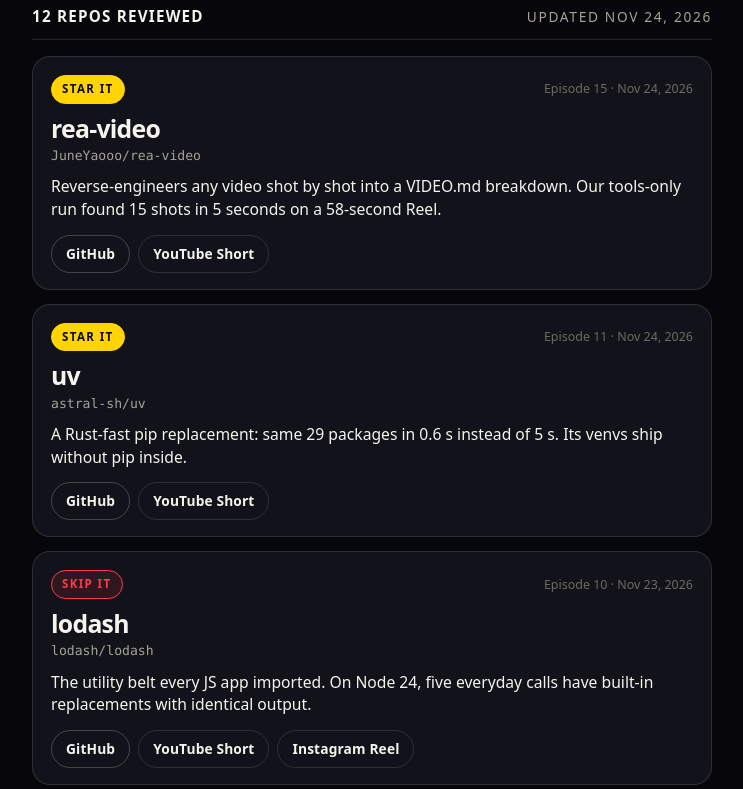
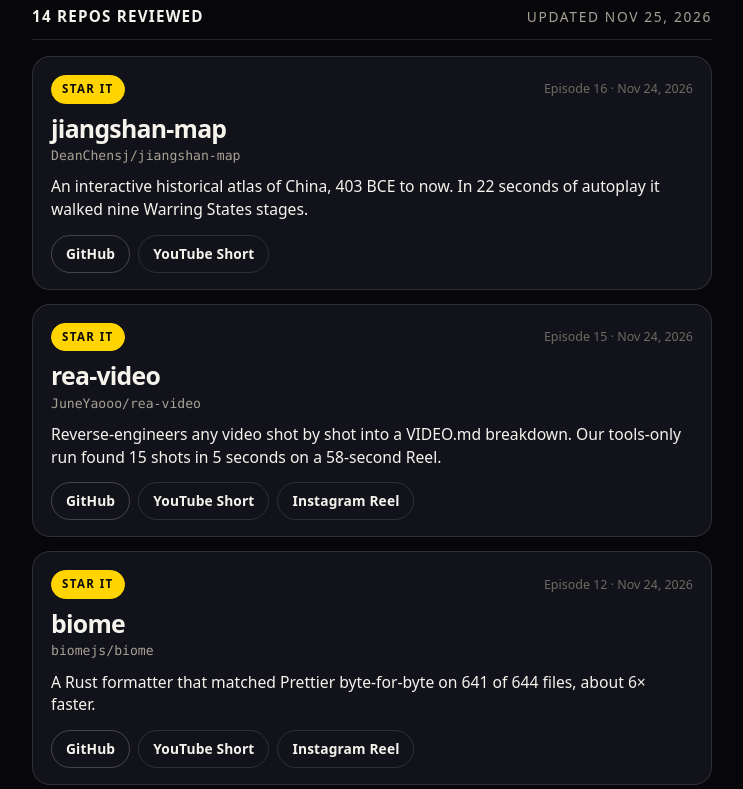
Before and after one commit to WorldYT/WorldYT.github.io, a plain HTML site: page starorskip/index.html in a window 1280 px wide. Shown: the part 322-1111 px from the top of the page, without its empty margins (268-1011 px from the left). Drawn offline with Linux system fonts and the light colour scheme.

Commit message:
Star or Skip repo list: add biomejs/biome (ep12) and DeanChensj/jiangshan-map (ep16)

```diff
--- a/starorskip/index.html
+++ b/starorskip/index.html
@@ -184,8 +184,19 @@
         <a href="https://www.instagram.com/starorskip.repos/" rel="noopener noreferrer">Instagram @starorskip.repos</a>
       </nav>
     </header>
-    <div class="count"><strong>12 repos reviewed</strong><span>Updated Nov 24, 2026</span></div>
+    <div class="count"><strong>14 repos reviewed</strong><span>Updated Nov 25, 2026</span></div>
     <section class="list" aria-label="Reviewed repositories">
+
+      <article class="card">
+        <div class="card-top">
+          <span class="badge star">STAR IT</span>
+          <span class="meta">Episode 16 · Nov 24, 2026</span>
+        </div>
+        <h2>jiangshan-map</h2>
+        <p class="slug"><a href="https://github.com/DeanChensj/jiangshan-map" rel="noopener noreferrer">DeanChensj/jiangshan-map</a></p>
+        <p class="blurb">An interactive historical atlas of China, 403 BCE to now. In 22 seconds of autoplay it walked nine Warring States stages.</p>
+        <div class="links"><a class="btn gh" href="https://github.com/DeanChensj/jiangshan-map" rel="noopener noreferrer">GitHub</a><a class="btn yt" href="https://youtube.com/shorts/GT_rBl5S98k" rel="noopener noreferrer">YouTube Short</a></div>
+      </article>
 
       <article class="card">
         <div class="card-top">
@@ -195,7 +206,18 @@
         <h2>rea-video</h2>
         <p class="slug"><a href="https://github.com/JuneYaooo/rea-video" rel="noopener noreferrer">JuneYaooo/rea-video</a></p>
         <p class="blurb">Reverse-engineers any video shot by shot into a VIDEO.md breakdown. Our tools-only run found 15 shots in 5 seconds on a 58-second Reel.</p>
-        <div class="links"><a class="btn gh" href="https://github.com/JuneYaooo/rea-video" rel="noopener noreferrer">GitHub</a><a class="btn yt" href="https://youtube.com/shorts/20sAKTKhqAo" rel="noopener noreferrer">YouTube Short</a></div>
+        <div class="links"><a class="btn gh" href="https://github.com/JuneYaooo/rea-video" rel="noopener noreferrer">GitHub</a><a class="btn yt" href="https://youtube.com/shorts/20sAKTKhqAo" rel="noopener noreferrer">YouTube Short</a><a class="btn ig" href="https://www.instagram.com/starorskip.repos/reel/DgIi3pczrGt/" rel="noopener noreferrer">Instagram Reel</a></div>
+      </article>
+
+      <article class="card">
+        <div class="card-top">
+          <span class="badge star">STAR IT</span>
+          <span class="meta">Episode 12 · Nov 24, 2026</span>
+        </div>
+        <h2>biome</h2>
+        <p class="slug"><a href="https://github.com/biomejs/biome" rel="noopener noreferrer">biomejs/biome</a></p>
+        <p class="blurb">A Rust formatter that matched Prettier byte-for-byte on 641 of 644 files, about 6× faster.</p>
+        <div class="links"><a class="btn gh" href="https://github.com/biomejs/biome" rel="noopener noreferrer">GitHub</a><a class="btn yt" href="https://youtube.com/shorts/ZsRrSjTdo2Q" rel="noopener noreferrer">YouTube Short</a><a class="btn ig" href="https://www.instagram.com/starorskip.repos/reel/DgJkCAdztDY/" rel="noopener noreferrer">Instagram Reel</a></div>
       </article>
 
       <article class="card">
@@ -206,7 +228,7 @@
         <h2>uv</h2>
         <p class="slug"><a href="https://github.com/astral-sh/uv" rel="noopener noreferrer">astral-sh/uv</a></p>
         <p class="blurb">A Rust-fast pip replacement: same 29 packages in 0.6 s instead of 5 s. Its venvs ship without pip inside.</p>
-        <div class="links"><a class="btn gh" href="https://github.com/astral-sh/uv" rel="noopener noreferrer">GitHub</a><a class="btn yt" href="https://youtube.com/shorts/B4B1DjATTuA" rel="noopener noreferrer">YouTube Short</a></div>
+        <div class="links"><a class="btn gh" href="https://github.com/astral-sh/uv" rel="noopener noreferrer">GitHub</a><a class="btn yt" href="https://youtube.com/shorts/B4B1DjATTuA" rel="noopener noreferrer">YouTube Short</a><a class="btn ig" href="https://www.instagram.com/starorskip.repos/reel/DgIjHcJTbOI/" rel="noopener noreferrer">Instagram Reel</a></div>
       </article>
 
       <article class="card">
```
